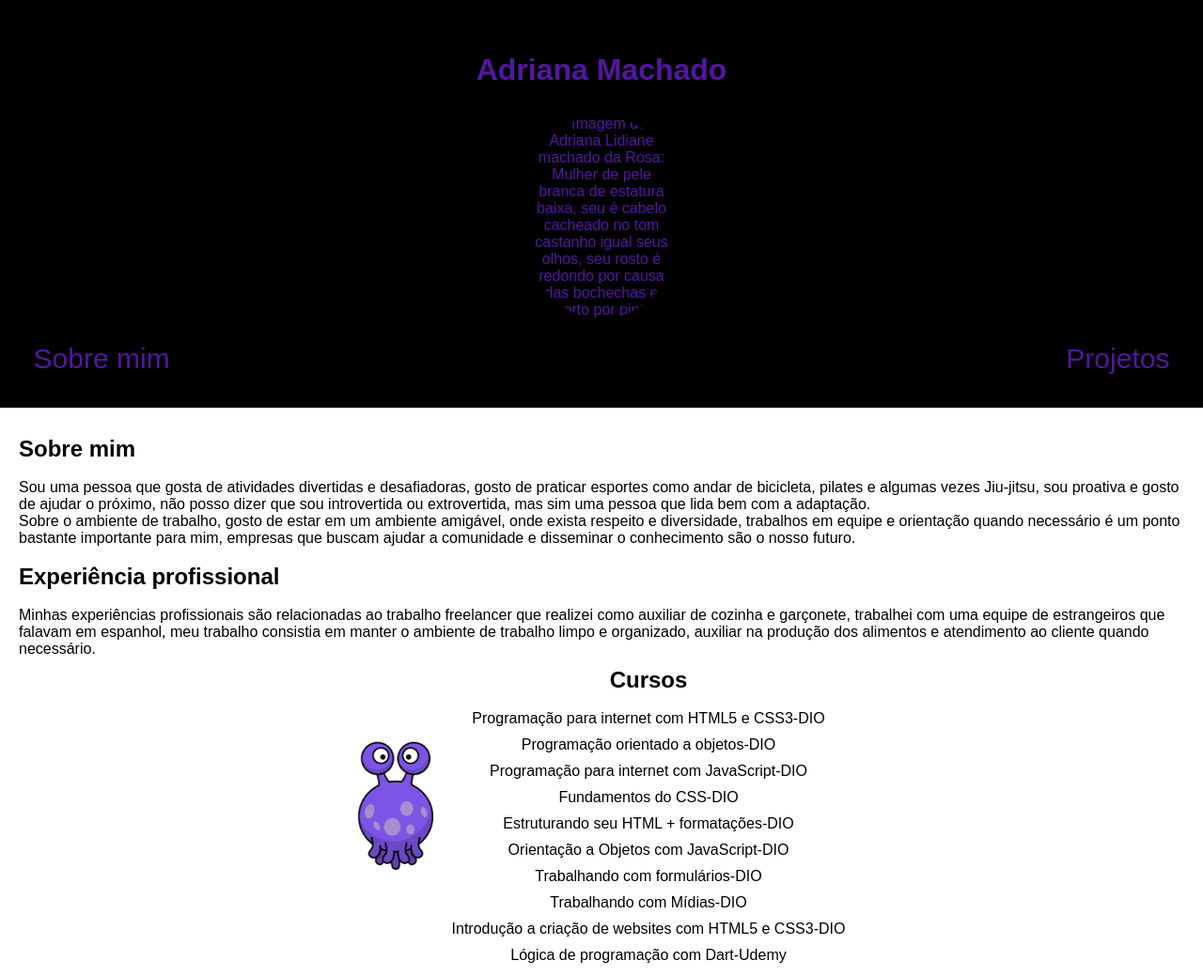
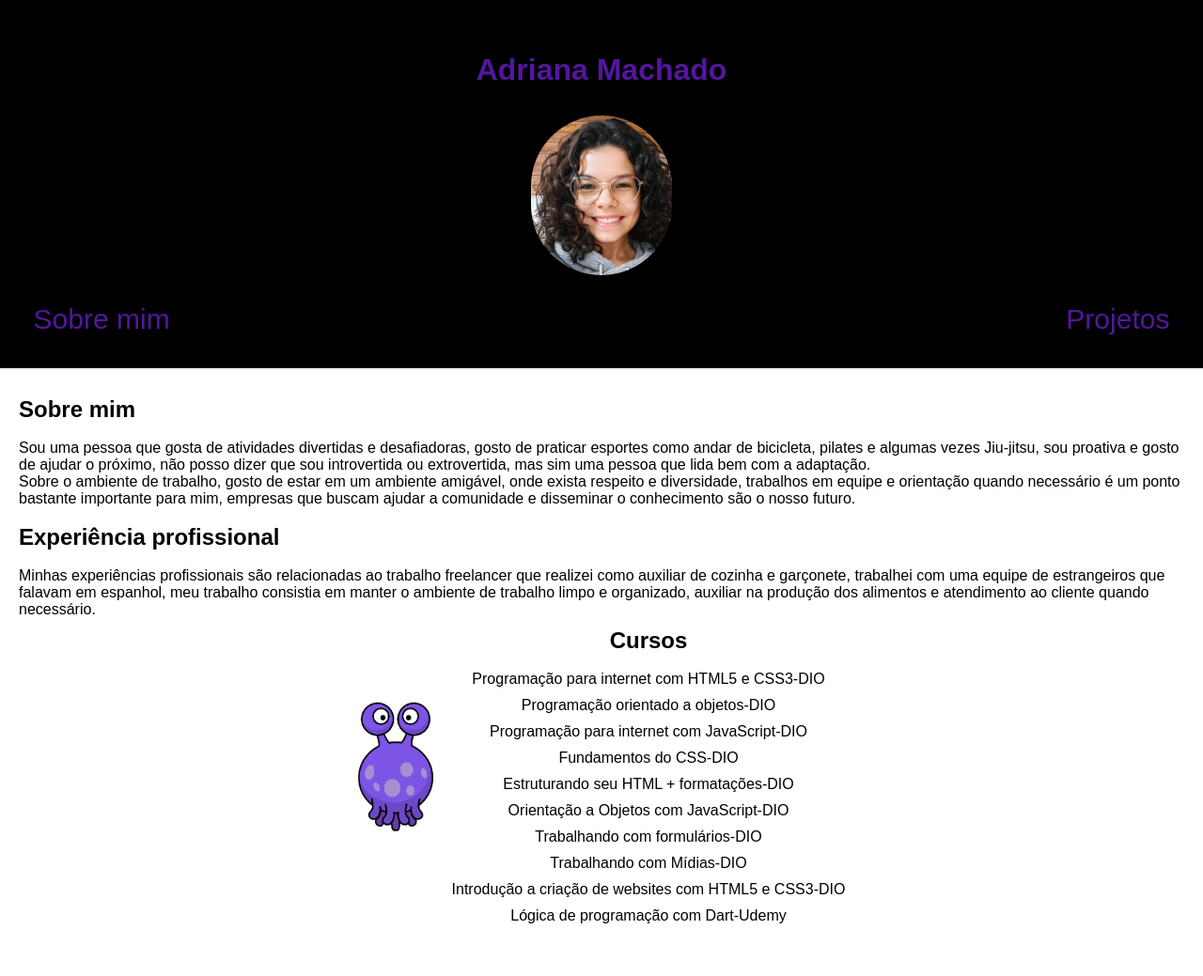
Before and after one commit to AdrianaLMR/Adriana_Machado_Portifolio, a plain HTML site: page index.html in a window 1280 px wide. Shown: the top 1039 px of the page at 94% size. Drawn offline with Linux system fonts and the light colour scheme; the site is published under a folder, as on GitHub Pages, so addresses that start at the root find nothing.

Commit message:
Update index.html
Corrigindo problema com img_perfil.jpg

```diff
--- a/index.html
+++ b/index.html
@@ -11,7 +11,7 @@
 <body>
     <header>
         <h1 class="nome_title">Adriana Machado</h1>
-        <img id="img_perfil" src="/img/img_perfil.jpg"
+        <img id="img_perfil" src="img/img_perfil.jpg"
             alt="Imagem de Adriana Lidiane machado da Rosa: Mulher de pele branca de estatura baixa, seu é cabelo
             cacheado no tom castanho igual seus olhos, seu rosto é redondo por causa das bochechas e coberto por pintas.">
         <nav>
```
